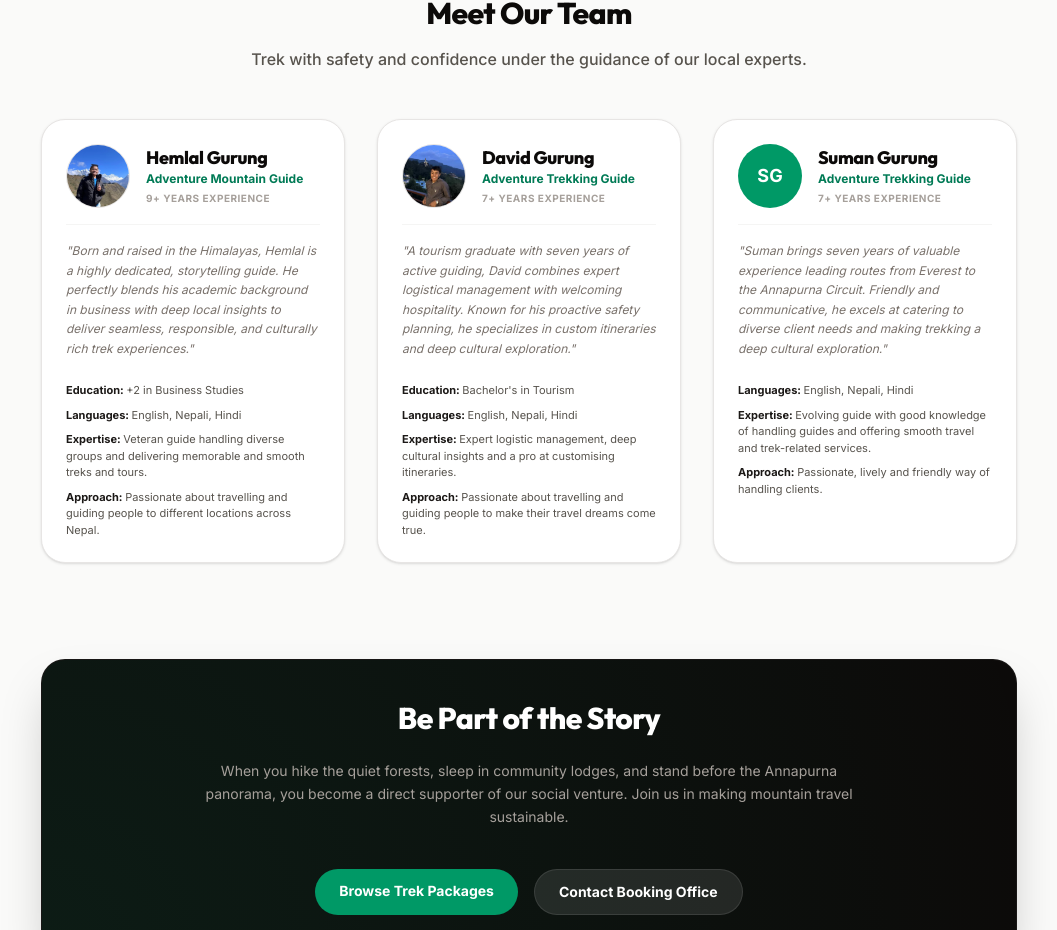
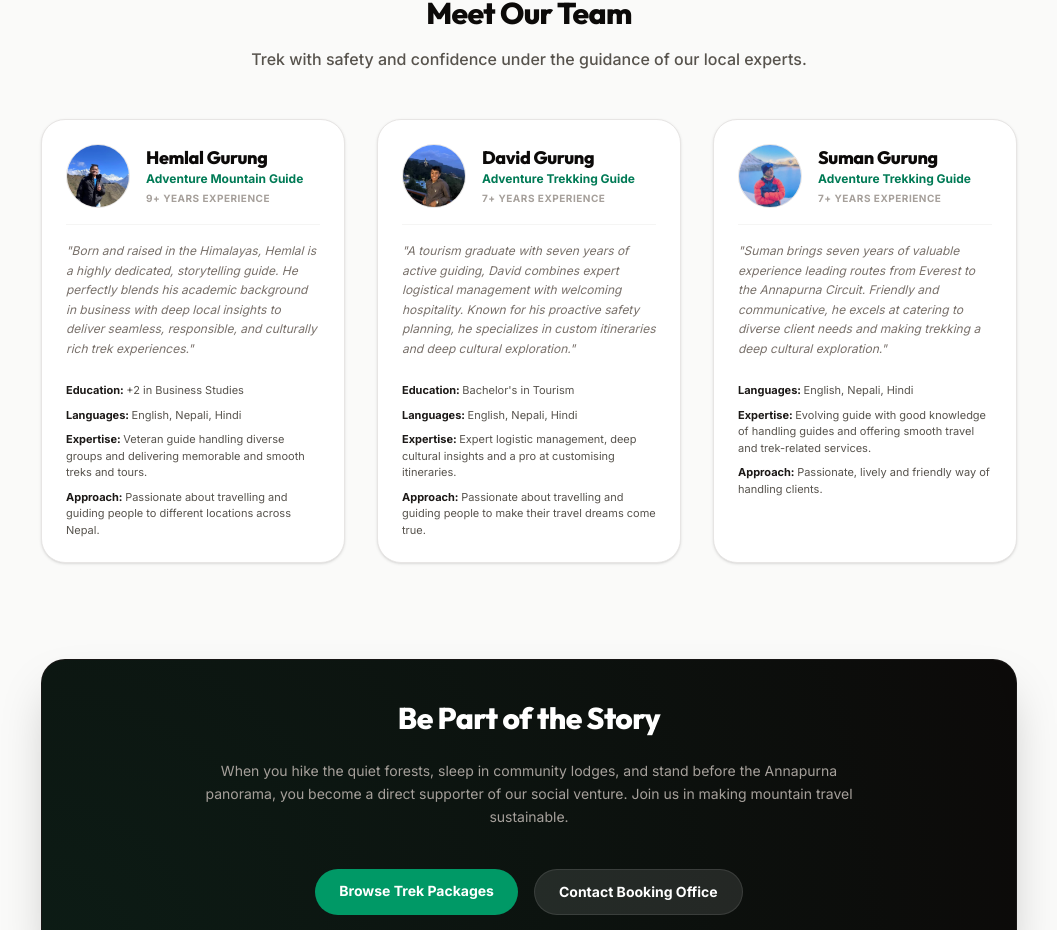
Before and after one commit to cartoonq474-cloud/khopra-ridge-treks, a Next.js app: page /about in a window 1280 px wide. Shown: the part 2007-2937 px from the top of the page, without its empty margins (111-1168 px from the left). Built offline with nearby package versions, Linux system fonts and the light colour scheme.

Commit message:
Add Suman Gurung profile picture to Homepage and About page guide sections

```diff
--- a/src/app/about/page.js
+++ b/src/app/about/page.js
@@ -151,6 +151,7 @@ export default function AboutPage() {
                 name: "Suman Gurung",
                 role: "Adventure Trekking Guide",
                 xp: "7+ Years Experience",
+                image: "/suman.png",
                 languages: "English, Nepali, Hindi",
                 expertise: "Evolving guide with good knowledge of handling guides and offering smooth travel and trek-related services.",
                 approach: "Passionate, lively and friendly way of handling clients.",
--- a/src/app/page.js
+++ b/src/app/page.js
@@ -1681,6 +1681,7 @@ export default function Home() {
                 role: "Adventure Trekking Guide",
                 initials: "SG",
                 xp: "7+ Years Experience",
+                image: "/suman.png",
                 certs: ["Licensed Trekking Guide", "Everest & Annapurna Expert", "English, Nepali, Hindi"],
                 bio: "Bringing seven years of valuable experience leading routes from Everest to the Annapurna Circuit, Suman makes trekking a deep cultural exploration. Friendly and communicative, he excels at catering to diverse client needs on the trail."
               }
```
Also changed, not shown: public/suman.png (added).
